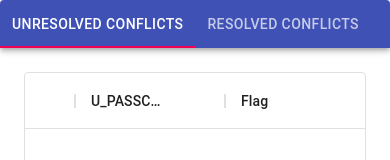
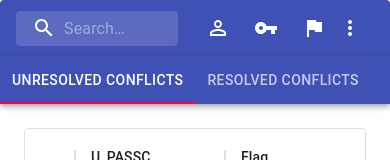
Before and after one commit to Benedict-Carling/Programming3-Frontend, a React (Create React App) app: page /data in a window 390 px wide. Shown: the top 160 px of the page. Built offline with nearby package versions, Linux system fonts and the light colour scheme; no server answers.

Commit message:
Logs Page

```diff
--- a/src/App.js
+++ b/src/App.js
@@ -8,6 +8,7 @@ import Data from "./components/pages/Data";
 import Login from "./components/auth/Login";
 import Register from "./components/auth/Register";
 import GetTable from "./components/Table/getTable";
+import Logs from "./components/pages/Logs";
 
 
 import "./style.css";
@@ -35,6 +36,8 @@ export default function App() {
             <Route exact path="/accountmanagement" component={AccountManagement}/>
 
             <Route exact path="/data" component={Data} />
+
+            <Route exact path="/logs" component={Logs} />
           </Switch>
         </UserContext.Provider>
       </BrowserRouter>
--- /dev/null
+++ b/src/components/Table/SearchBar.js
@@ -0,0 +1,219 @@
+import React from 'react';
+import { fade, makeStyles } from '@material-ui/core/styles';
+import AppBar from '@material-ui/core/AppBar';
+import Toolbar from '@material-ui/core/Toolbar';
+import IconButton from '@material-ui/core/IconButton';
+import Typography from '@material-ui/core/Typography';
+import InputBase from '@material-ui/core/InputBase';
+import VpnKeyIcon from '@material-ui/icons/VpnKey';
+import MenuItem from '@material-ui/core/MenuItem';
+import Menu from '@material-ui/core/Menu';
+import PermIdentityIcon from '@material-ui/icons/PermIdentity';
+import SearchIcon from '@material-ui/icons/Search';
+import FlagIcon from '@material-ui/icons/Flag';
+import MoreIcon from '@material-ui/icons/MoreVert';
+
+const useStyles = makeStyles((theme) => ({
+  grow: {
+    flexGrow: 1,
+  },
+  menuButton: {
+    marginRight: theme.spacing(2),
+  },
+  title: {
+    display: 'none',
+    [theme.breakpoints.up('sm')]: {
+      display: 'block',
+    },
+  },
+  search: {
+    position: 'relative',
+    borderRadius: theme.shape.borderRadius,
+    backgroundColor: fade(theme.palette.common.white, 0.15),
+    '&:hover': {
+      backgroundColor: fade(theme.palette.common.white, 0.25),
+    },
+    marginRight: theme.spacing(2),
+    marginLeft: 0,
+    width: '100%',
+    [theme.breakpoints.up('sm')]: {
+      marginLeft: theme.spacing(3),
+      width: 'auto',
+    },
+  },
+  searchIcon: {
+    padding: theme.spacing(0, 2),
+    height: '100%',
+    position: 'absolute',
+    pointerEvents: 'none',
+    display: 'flex',
+    alignItems: 'center',
+    justifyContent: 'center',
+  },
+  inputRoot: {
+    color: 'inherit',
+  },
+  inputInput: {
+    padding: theme.spacing(1, 1, 1, 0),
+    // vertical padding + font size from searchIcon
+    paddingLeft: `calc(1em + ${theme.spacing(4)}px)`,
+    transition: theme.transitions.create('width'),
+    width: '100%',
+    [theme.breakpoints.up('md')]: {
+      width: '20ch',
+    },
+  },
+  sectionDesktop: {
+    display: 'flex',
+    [theme.breakpoints.up('md')]: {
+      display: 'flex',
+    },
+  },
+  sectionMobile: {
+    display: 'flex',
+    [theme.breakpoints.up('md')]: {
+      display: 'none',
+    },
+  },
+}));
+
+export default function SearchBar() {
+  const classes = useStyles();
+  const [anchorEl, setAnchorEl] = React.useState(null);
+  const [mobileMoreAnchorEl, setMobileMoreAnchorEl] = React.useState(null);
+
+  const isMenuOpen = Boolean(anchorEl);
+  const isMobileMenuOpen = Boolean(mobileMoreAnchorEl);
+
+  const handleProfileMenuOpen = (event) => {
+    setAnchorEl(event.currentTarget);
+  };
+
+  const handleMobileMenuClose = () => {
+    setMobileMoreAnchorEl(null);
+  };
+
+  const handleMenuClose = () => {
+    setAnchorEl(null);
+    handleMobileMenuClose();
+  };
+
+  const handleMobileMenuOpen = (event) => {
+    setMobileMoreAnchorEl(event.currentTarget);
+  };
+
+    const handleKeyDown = (event, text) => {
+      if (event.key === 'Enter') {
+        console.log(text)
+      }
+    }
+
+  const menuId = 'primary-search-account-menu';
+  const renderMenu = (
+    <Menu
+      anchorEl={anchorEl}
+      anchorOrigin={{ vertical: 'top', horizontal: 'right' }}
+      id={menuId}
+      keepMounted
+      transformOrigin={{ vertical: 'top', horizontal: 'right' }}
+      open={isMenuOpen}
+      onClose={handleMenuClose}
+    >
+      <MenuItem onClick={handleMenuClose}>Profile</MenuItem>
+      <MenuItem onClick={handleMenuClose}>My account</MenuItem>
+    </Menu>
+  );
+
+  const mobileMenuId = 'primary-search-account-menu-mobile';
+  const renderMobileMenu = (
+    <Menu
+      anchorEl={mobileMoreAnchorEl}
+      anchorOrigin={{ vertical: 'top', horizontal: 'right' }}
+      id={mobileMenuId}
+      keepMounted
+      transformOrigin={{ vertical: 'top', horizontal: 'right' }}
+      open={isMobileMenuOpen}
+      onClose={handleMobileMenuClose}
+    >
+      <MenuItem>
+        <IconButton color="inherit">
+            <PermIdentityIcon />
+        </IconButton>
+        <p>Messages</p>
+      </MenuItem>
+      <MenuItem>
+        <IconButton color="inherit">
+            <VpnKeyIcon />
+        </IconButton>
+        <p>Notifications</p>
+      </MenuItem>
+      <MenuItem onClick={handleProfileMenuOpen}>
+        <IconButton
+          aria-label="account of current user"
+          aria-controls="primary-search-account-menu"
+          aria-haspopup="true"
+          color="inherit"
+        >
+          <FlagIcon />
+        </IconButton>
+        <p>Profile</p>
+      </MenuItem>
+    </Menu>
+  );
+
+  return (
+    <div className={classes.grow}>
+      <AppBar position="static">
+        <Toolbar>
+
+          <div className={classes.search}>
+            <div className={classes.searchIcon}>
+              <SearchIcon />
+            </div>
+            <InputBase
+              placeholder="Search…"
+              classes={{
+                root: classes.inputRoot,
+                input: classes.inputInput,
+              }}
+              inputProps={{ 'aria-label': 'search' }}
+
+            />
+          </div>
+          <div className={classes.grow} />
+          <div className={classes.sectionDesktop}>
+            <IconButton color="inherit">
+                <PermIdentityIcon />
+            </IconButton>
+            <IconButton color="inherit">
+                <VpnKeyIcon />
+            </IconButton>
+            <IconButton
+              edge="end"
+              aria-label="account of current user"
+              aria-controls={menuId}
+              aria-haspopup="true"
+              onClick={handleProfileMenuOpen}
+              color="inherit"
+            >
+              <FlagIcon />
+            </IconButton>
+          </div>
+          <div className={classes.sectionMobile}>
+            <IconButton
+              aria-label="show more"
+              aria-controls={mobileMenuId}
+              aria-haspopup="true"
+              onClick={handleMobileMenuOpen}
+              color="inherit"
+            >
+              <MoreIcon />
+            </IconButton>
+          </div>
+        </Toolbar>
+      </AppBar>
+      {renderMobileMenu}
+      {renderMenu}
+    </div>
+  );
+}
--- a/src/components/layout/NavBar.js
+++ b/src/components/layout/NavBar.js
@@ -91,6 +91,13 @@ export default function NavBar() {
                   </Typography>
                 </Button>
               </Link>
+              <Link style={navStyle} to="/logs">
+                <Button>
+                  <Typography className={classes.navbartext}>
+                    Update Logs
+                  </Typography>
+                </Button>
+              </Link>
               <Button onClick={logout}>
                 <Typography className={classes.navbartext}>
                   Logout
--- a/src/components/pages/Data.js
+++ b/src/components/pages/Data.js
@@ -1,5 +1,10 @@
 import React, { useState } from "react";
 import SimpleTabs from "../../components/layout/resolvedTab";
+
+import MainTable from "../../components/layout/CollapsibleTable";
+import SearchBar from "../../components/Table/SearchBar";
+
+
 import EditTable from "../Table/EditTable";
 import Grid from "@material-ui/core/Grid";
 import Card from "@material-ui/core/Card";
@@ -20,6 +25,7 @@ export default function Data() {
     >
       <Grid item xs={12} sm={9}>
         <Card type="outlined">
+          <SearchBar/>
           <SimpleTabs
             setSelectedID={setSelectedID}
             buttonclicked={buttonclicked}
--- /dev/null
+++ b/src/components/pages/Logs.js
@@ -0,0 +1,12 @@
+import React from "react";
+
+
+export default function Logs() {
+
+  return (
+    <div>
+
+
+    </div>
+  );
+}
```
